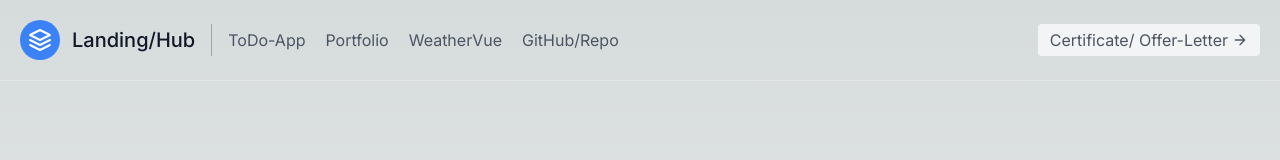
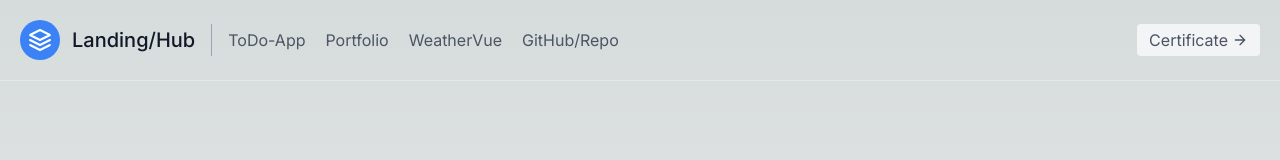
Before and after one commit to saxenaparas/CODXO, a Next.js app in the folder landinghub/: page / in a window 1280 px wide. Shown: the top 160 px of the page. Built offline with nearby package versions, Linux system fonts and the light colour scheme.

Commit message:
Update Nav Certificate Button

```diff
--- a/landinghub/app/components/navbar.jsx
+++ b/landinghub/app/components/navbar.jsx
@@ -28,7 +28,7 @@ const Navbar = () => {
                 </nav>
                 <Link target="_blank" href="/documents/CODXO.pdf">
                 <button className="inline-flex items-center bg-gray-100 border-0 py-1 px-3 focus:outline-none hover:bg-blue-200 rounded text-base mt-4 md:mt-0">
-                    Certificate/ Offer-Letter
+                    Certificate{/* / Offer-Letter */}
                     <svg
                         fill="none"
                         stroke="currentColor"
```
